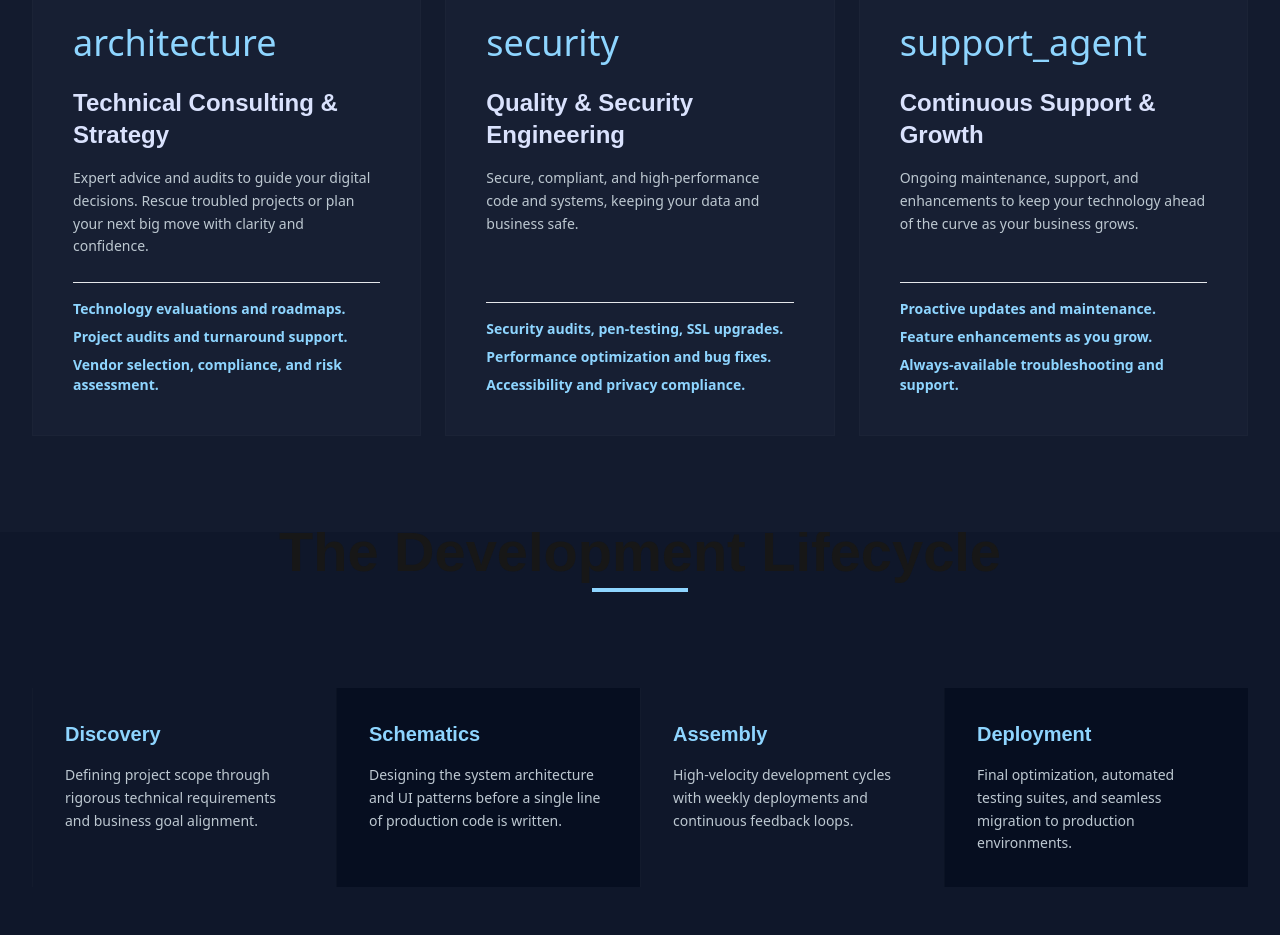
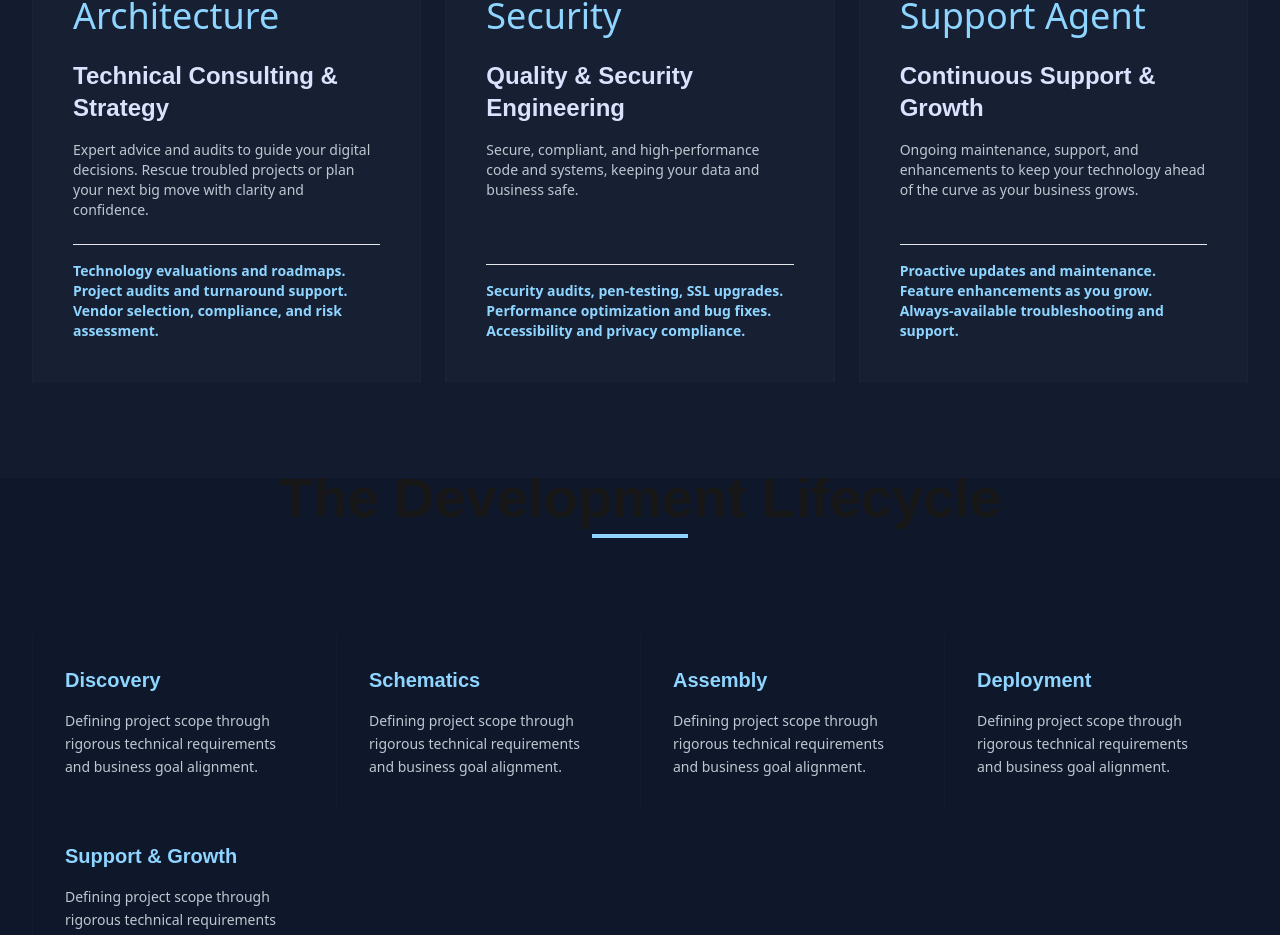
Before and after one commit to kedycatsudo/Bozkurt-Inovations, a Next.js app: page / in a window 1280 px wide. Shown: the part 1384-2319 px from the top of the page. Built offline with nearby package versions, Linux system fonts and the light colour scheme.

Commit message:
working on development LifeCycle, going to try google stitch changing the design of cycles. Will be in the side branch called lifeCycle

```diff
--- /dev/null
+++ b/app/components/containers/LifeCytleContainer.tsx
@@ -0,0 +1,15 @@
+import React from "react";
+import { CyleLap } from "@/app/utils/data/devCycle";
+type LifeCycleProps = {
+  cycle: CyleLap;
+};
+export default function LifeCycleContainer({ cycle }: LifeCycleProps) {
+  return (
+    <div className="p-8 border-l border-outline-variant/10 relative group">
+      <h4 className="text-xl font-headline font-bold mb-4 text-primary">{cycle.title}</h4>
+      <p className="text-sm text-on-surface-variant leading-relaxed">
+        Defining project scope through rigorous technical requirements and business goal alignment.
+      </p>
+    </div>
+  );
+}
--- a/app/components/containers/ServiceContainer.tsx
+++ b/app/components/containers/ServiceContainer.tsx
@@ -10,8 +10,8 @@ export default function ServiceContainer({ service }: ServiceContainerProps) {
       <h3 className="text-xl sm:text-2xl font-headline font-bold mb-4 text-on-surface">
         {service.title}
       </h3>
-      <p className="text-on-surface-variant text-sm leading-relaxed mb-6">{service.description}</p>
-      <div className="flex flex-col mt-auto pt-4 border-t border-outline-variant/15cs321432415 text-primary text-xs font-bold gap-2">
+      <p className="text-on-surface-variant text-sm mb-6">{service.description}</p>
+      <div className="flex flex-col mt-auto pt-4 border-t border-outline-variant/15cs321432415 text-primary text-xs font-bold">
         {service.bullets.map((bullet) => (
           <span className="material-symbols-outlined text-sm">{bullet}</span>
         ))}
@@ -19,4 +19,3 @@ export default function ServiceContainer({ service }: ServiceContainerProps) {
     </div>
   );
 }
-//<span className="material-symbols-outlined text-sm">{service.bullets}</span>
--- a/app/page.tsx
+++ b/app/page.tsx
@@ -3,7 +3,7 @@ import Image from "next/image";
 import { useState } from "react";
 import ArchitectureSection from "./sections/Architecture";
 import Services from "./sections/services";
-import LifeCycle from "./sections/LifeCycle";
+import LifeCycle from "./sections/LifeCycleSection";
 import Cta from "./sections/Cta";
 export default function Home() {
   return (
--- a/app/sections/LifeCycle.tsx
+++ /dev/null
@@ -1,43 +0,0 @@
-"use-client";
-
-export default function LifeCycle() {
-  return (
-    <section className="px-20 sm:px-8 max-w-7xl overflow-hidden">
-      <div className="text-center mb-24">
-        <h2 className="text-3xl sm:text-4xl lg:text-[3.5rem] font-headline font-bold mb-4">
-          The Development Lifecycle
-        </h2>
-        <div className="h-1 w-24 bg-primary mx-auto"></div>
-      </div>
-      <div className="grid grid-cols-1 md:grid-cols-4 gap-0">
-        <div className="p-8 border-l border-outline-variant/10 relative group">
-          <h4 className="text-xl font-headline font-bold mb-4 text-primary">Discovery</h4>
-          <p className="text-sm text-on-surface-variant leading-relaxed">
-            Defining project scope through rigorous technical requirements and business goal
-            alignment.
-          </p>
-        </div>
-        <div className="p-8 border-l border-outline-variant/10 relative group bg-surface-container-lowest">
-          <h4 className="text-xl font-headline font-bold mb-4 text-primary">Schematics</h4>
-          <p className="text-sm text-on-surface-variant leading-relaxed">
-            Designing the system architecture and UI patterns before a single line of production
-            code is written.
-          </p>
-        </div>
-        <div className="p-8 border-l border-outline-variant/10 relative group">
-          <h4 className="text-xl font-headline font-bold mb-4 text-primary">Assembly</h4>
-          <p className="text-sm text-on-surface-variant leading-relaxed">
-            High-velocity development cycles with weekly deployments and continuous feedback loops.
-          </p>
-        </div>
-        <div className="p-8 border-l border-outline-variant/10 relative group bg-surface-container-lowest">
-          <h4 className="text-xl font-headline font-bold mb-4 text-primary">Deployment</h4>
-          <p className="text-sm text-on-surface-variant leading-relaxed">
-            Final optimization, automated testing suites, and seamless migration to production
-            environments.
-          </p>
-        </div>
-      </div>
-    </section>
-  );
-}
--- /dev/null
+++ b/app/sections/LifeCycleSection.tsx
@@ -0,0 +1,21 @@
+"use-client";
+import LifeCycleContainer from "../components/containers/LifeCytleContainer";
+import { Cycles, CyleLap } from "../utils/data/devCycle";
+
+export default function LifeCycle() {
+  return (
+    <section className="px-20 sm:px-8 max-w-7xl overflow-hidden">
+      <div className="text-center mb-24">
+        <h2 className="text-3xl sm:text-4xl lg:text-[3.5rem] font-headline font-bold mb-4">
+          The Development Lifecycle
+        </h2>
+        <div className="h-1 w-24 bg-primary mx-auto"></div>
+      </div>
+      <div className="grid grid-cols-1 md:grid-cols-4 gap-0">
+        {Cycles.map((cycle) => (
+          <LifeCycleContainer key={cycle.title} cycle={cycle}></LifeCycleContainer>
+        ))}
+      </div>
+    </section>
+  );
+}
--- /dev/null
+++ b/app/utils/data/devCycle.ts
@@ -0,0 +1,44 @@
+export interface CyleLap {
+  id: number;
+  title: string;
+  headline: string;
+  description: string;
+}
+
+export const Cycles: CyleLap[] = [
+  {
+    id: 1,
+    title: "Discovery",
+    headline: "We start with listening",
+    description:
+      "Define your project’s scope and align every requirement to your unique business goals, ensuring we solve the right problem for you from day one.",
+  },
+  {
+    id: 2,
+    title: "Schematics",
+    headline: "Clarity before code",
+    description:
+      "Design robust system architecture and user-friendly UI patterns—on paper and in wireframes—before we write a single line of code. This prevents costly changes later and maximizes usability.",
+  },
+  {
+    id: 3,
+    title: "Assembly",
+    headline: "Iterative, rapid progress.",
+    description:
+      "High-velocity development cycles with weekly demo deployments and continuous feedback loops. You see real progress in days, not months, and keep your project on track.",
+  },
+  {
+    id: 4,
+    title: "Deployment",
+    headline: "Launch with confidence.",
+    description:
+      "Final optimizations, automated testing, and seamless migration to production. We ensure your product is reliable, secure, and ready for real users, with no last-minute surprises.",
+  },
+  {
+    id: 5,
+    title: "Support & Growth",
+    headline: "Long-term partnership.",
+    description:
+      "After launch, I provide ongoing updates, monitoring, and feature enhancements as your business grows—so your tech never holds you back.",
+  },
+];
--- a/app/utils/data/servicesData.ts
+++ b/app/utils/data/servicesData.ts
@@ -10,7 +10,7 @@ export interface Service {
 export const services: Service[] = [
   {
     id: 1,
-    icon: "layers",
+    icon: "Layers",
     title: "Digital Presence & Discovery",
     headline: "Be where your customers are.",
     description:
@@ -23,7 +23,7 @@ export const services: Service[] = [
   },
   {
     id: 2,
-    icon: "hub",
+    icon: "Hub",
     title: "Process Automation & Integration",
     headline: "Do more with less.",
     description:
@@ -36,7 +36,7 @@ export const services: Service[] = [
   },
   {
     id: 3,
-    icon: "dashboard",
+    icon: "Dashboard",
     title: "Custom Tools & Dashboards",
     headline: "Your business, your tools.",
     description:
@@ -49,7 +49,7 @@ export const services: Service[] = [
   },
   {
     id: 4,
-    icon: "architecture",
+    icon: "Architecture",
     title: "Technical Consulting & Strategy",
     headline: "Set a tech direction that lasts.",
     description:
@@ -62,7 +62,7 @@ export const services: Service[] = [
   },
   {
     id: 5,
-    icon: "security",
+    icon: "Security",
     title: "Quality & Security Engineering",
     headline: "Build on a rock-solid foundation.",
     description:
@@ -75,7 +75,7 @@ export const services: Service[] = [
   },
   {
     id: 6,
-    icon: "support_agent",
+    icon: "Support Agent",
     title: "Continuous Support & Growth",
     headline: "Your tech partner as you evolve.",
     description:
```
